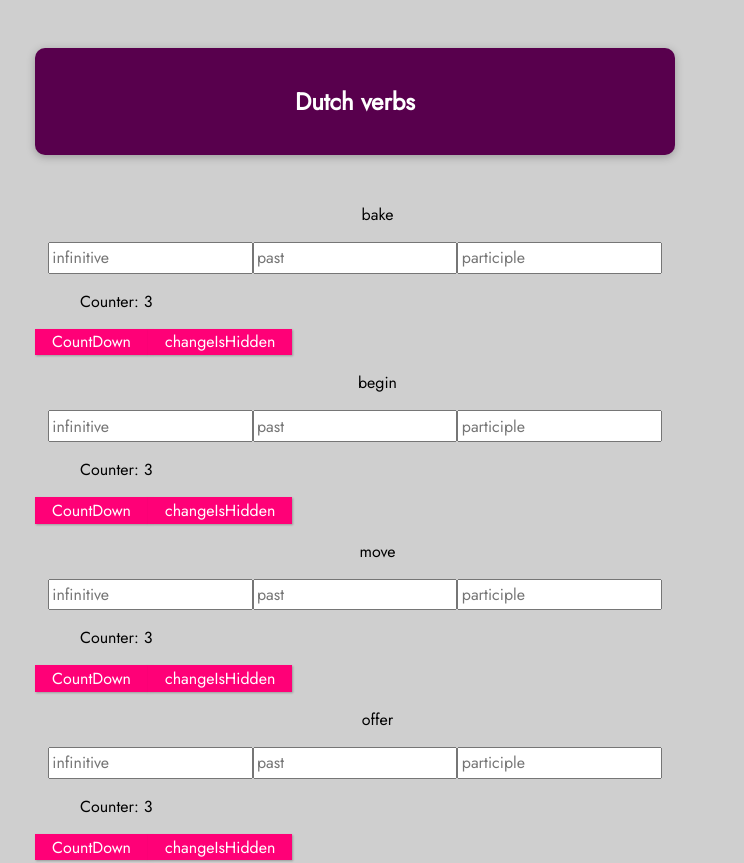
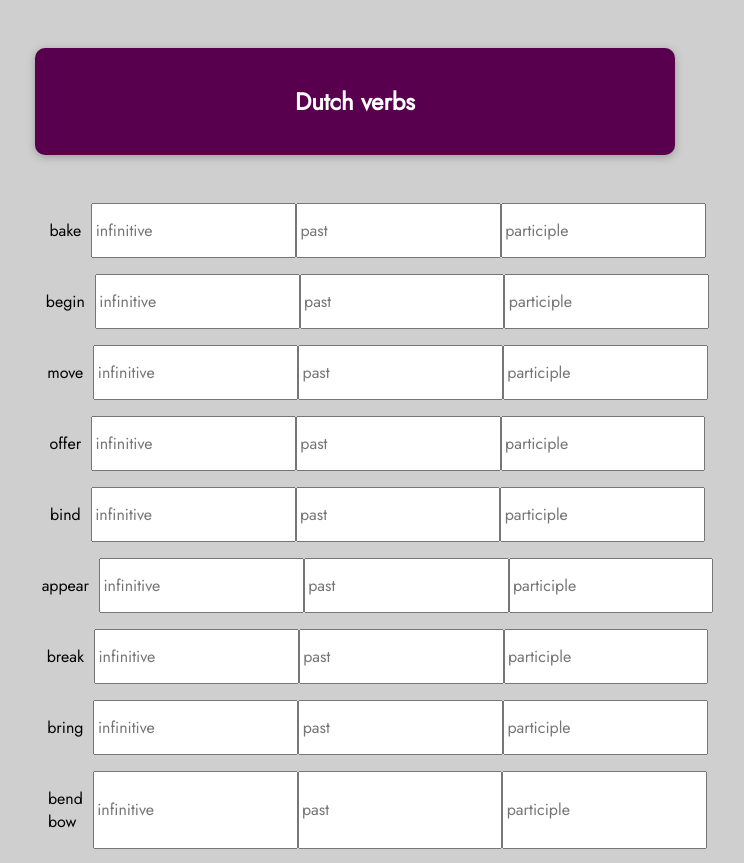
Before and after one commit to jenvigo/dutch-verbs-vue, a Vue app: page / in a window 1280 px wide. Shown: the top 863 px of the page, without its empty margins (285-1029 px from the left). Built offline with nearby package versions, Linux system fonts and the light colour scheme; the HTML template or start-up script is replaced by a standard one.

Commit message:
refactor

```diff
--- a/src/App.vue
+++ b/src/App.vue
@@ -6,10 +6,12 @@
 		<verbs-input
 			v-for="verb in verbs"
 			:key="verb.english"
-			:english="verb.english"
-			:infinitive="verb.infinitive"
-			:past="verb.past"
-			:participle="verb.participle"
+      :tenses="{
+        english: verb.english,
+        infinitive: verb.infinitive,
+        past: verb.past,
+        participle: verb.participle
+      }"
 		/>
 	</section>
 </template>
--- a/src/components/HintAnswer.vue
+++ b/src/components/HintAnswer.vue
@@ -1,10 +1,9 @@
 <template>
-  <!-- todo: only show if it takes more than 3 seconds to reply -->
-  <p v-bind:class="{ hidden: isHidden }">Right answer for the selected tense: {{ this[selectedTense] }}</p>
-  <p>Counter: {{ this.numberCounter }}</p>
-  <button @click="countDown">CountDown</button>
-  <button @click="changeIsHidden">changeIsHidden</button>
-  <!--  todo: use a setTimeOut para hacer un countdown en la variable numberCounter-->
+  <!-- only show the Hint if it takes more than 3 seconds to reply -->
+  <div class="row">
+    <p v-bind:class="{ hidden: isHidden }">Hint: {{ this.tenses[selectedTense] }}</p>
+<!--    <p>Counter: {{ this.numberCounter }}</p>-->
+  </div>
 </template>
 <script>
 export default {
@@ -13,24 +12,49 @@ export default {
 		return {
 			numberCounter: 3,
 			isHidden: true,
+			trigger_count_down: this.start_count_down
 		};
 	},
+	watch:{
+		selectedTense(newTense, oldTense) {
+			/* the listener is called many times each time, so we need to filter out a bit */
+			if (newTense !== oldTense) {
+				console.log(`newTense: ${newTense}`);
+				console.log(`oldTense: ${oldTense}`);
+				console.log('Cambio el tense');
+				this.countDown();
+			}
+		}
+	},
 	props: {
-		selectedTense: {},
-		this: {}
+		start_count_down: {
+			type: Boolean,
+			default: false
+		},
+		selectedTense: {
+			type: String
+		},
+		answer: {
+			english: '',
+			infinitive: '',
+			past: '',
+			participle: ''
+		},
+		tenses: {}
 	},
 	methods: {
 		changeIsHidden() {
 			this.isHidden = false;
 		},
 		countDown() {
+			this.isHidden = true;
+			console.log('countDown');
+			this.numberCounter = 3;
 			const intervalID = setInterval(() => {
 				this.numberCounter--;
 				if (this.numberCounter < 1) {
 					// 		/* stop the interval if numberCounter is lower than one */
 					clearInterval(intervalID);
-					/* todo: change the visibility to show the hint */
-					/* todo: remove class hidden */
 					this.isHidden = false;
 				}
 			}, 1000);
--- a/src/components/VerbsInput.vue
+++ b/src/components/VerbsInput.vue
@@ -1,13 +1,15 @@
 <template>
 	<div id="verbsInput">
 		<p style="text-align: center">{{ english }}</p>
-		<div class="row">
-			<input type="text" placeholder="infinitive" @keyup="checkIfIsRight" v-model="answer.infinitive"/>
-			<input type="text" placeholder="past" @keyup="checkIfIsRight" v-model="answer.past"/>
-			<input type="text" placeholder="participle" @keyup="checkIfIsRight" v-model="answer.participle"/>
-		</div>
-		<!--		<p>Selected tense: {{ selectedTense }}</p>-->
-    <HintAnswer :selected-tense="selectedTense" :this="this"/>
+<!--    <div class="row">Selected tense: {{ selectedTense }}</div>-->
+    <div class="row">
+      <p style="margin-right: 10px">{{tenses.english}}</p>
+      <input type="text" @focusin="updateSelectedTense" @focusout="hideHint" placeholder="infinitive" @keyup="checkIfIsRight" v-model="answer.infinitive"/>
+      <input type="text" @focusin="updateSelectedTense" @focusout="hideHint" placeholder="past" @keyup="checkIfIsRight" v-model="answer.past"/>
+      <input type="text" @focusin="updateSelectedTense" @focusout="hideHint" placeholder="participle" @keyup="checkIfIsRight" v-model="answer.participle"/>
+    </div>
+    <HintAnswer :selected-tense="selectedTense" :start-count_down="startCountDown" :answer="answer" :tenses="tenses"/>
+
 	</div>
 </template>
 
@@ -16,15 +18,10 @@ import HintAnswer from "./HintAnswer.vue";
 
 export default {
 	components: { HintAnswer },
-	props: ['english', 'infinitive', 'past', 'participle'],
-	// props: {
-	// 	english: {
-	// 		type: String,
-	// 		required: true,
-	// 	}
-	// },
+	props: ['english', 'tenses'],
 	data() {
 		return {
+			startCountDown: 'false',
 			selectedTense: '',
 			answer: {
 				english: '',
@@ -34,17 +31,13 @@ export default {
 			}
 		};
 	},
-	created() {
-		document.addEventListener("focusin", this.focusChanged);
-	},
-	beforeUnmount() {
-		document.removeEventListener("focusin", this.focusChanged);
-	},
 	methods: {
+		hideHint() {
+			this.startCountDown = false;
+			/* todo: emit to the parent so all the instances change this to false */
+		},
 		checkIfIsRight() {
-			console.log(this.answer[this.selectedTense].toLowerCase());
-			console.log(this[this.selectedTense].toLowerCase());
-			if (this.answer[this.selectedTense].toLowerCase() === this[this.selectedTense].toLowerCase()) {
+			if (this.answer[this.selectedTense].toLowerCase() === this.tenses[this.selectedTense].toLowerCase()) {
 				console.log('right');
 				this.markElementAsCorrect();
 			} else {
@@ -62,10 +55,8 @@ export default {
 		changeVal(varName, newValue) {
 			this[varName] = newValue;
 		},
-		focusChanged(event) {
-			/* todo: trigger a method in the HintAnswer component like the countDown() */
+		updateSelectedTense(event) {
 			this.element = event.target;
-			// console.log(this.element.placeholder);
 			this.selectedTense = (this.element.placeholder);
 		},
 	},
```
